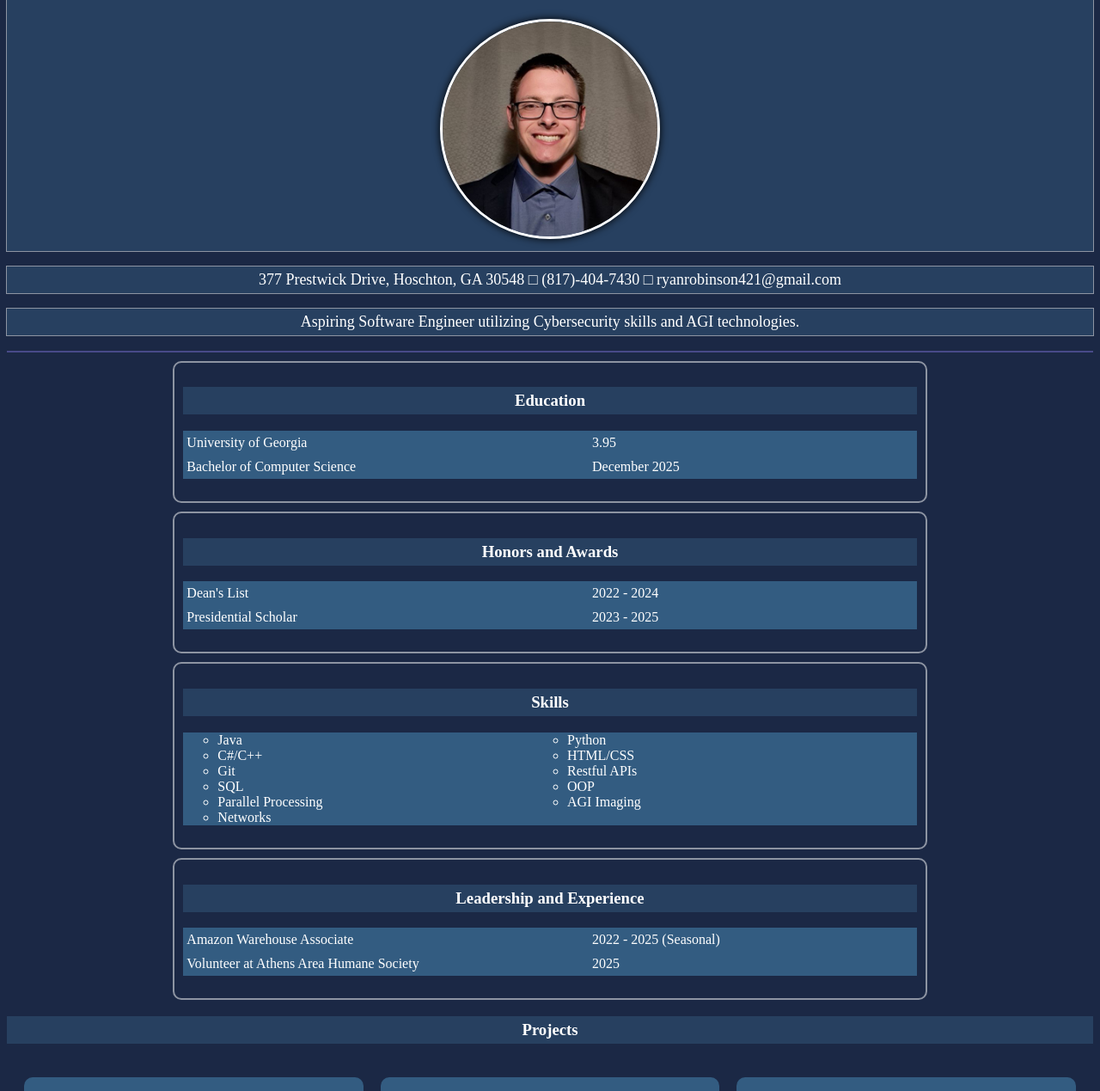
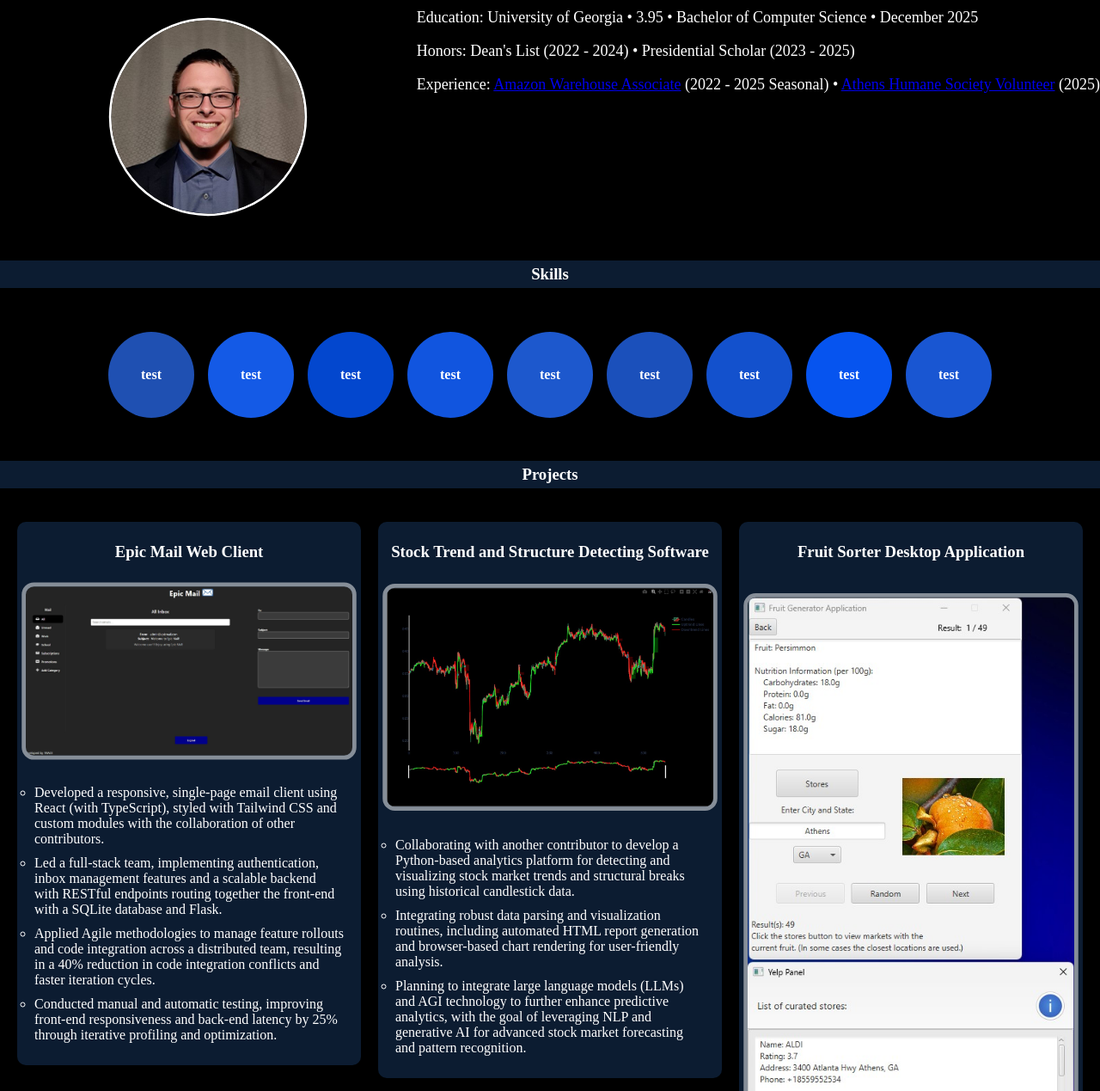
Before and after one commit to rrobinson421/rrobinson421.github.io, a website: page index.html in a window 1280 px wide. Shown: the part 157-1426 px from the top of the page at 86% size. Drawn offline with Linux system fonts and the light colour scheme.

Commit message:
Created JS for alert and project functionality, recreated base design and simplified look.

```diff
--- a/css/style.css
+++ b/css/style.css
@@ -2,27 +2,28 @@
 
 
 body {
-  margin: none;
+  margin: 0;
+  position: relative;
 }
 
 /****************   Nav Section **********************/
 nav {
-  background-color: rgb(39 64 96);
+  background-color: rgb(12, 28, 49);
   color: white;
-  outline: 1px solid rgb(255, 255, 255, .5);
 
   display: flex;
   vertical-align: auto;
   align-items: center;
   justify-content: space-between;
-  padding: 0px 20px;
+  padding: 10px;
+  border-bottom: 1px solid rgb(255, 255, 255, .5);
 }
 
 nav a {
   color: white;
   text-decoration: none;
-  padding: 20px 20px;
   display: block;
+  padding: 10px;
 }
 
 nav a:hover {
@@ -38,18 +39,23 @@ nav a[href*="contact"] {
 
 /***********************  Footer Section   **************************/
 footer {
-	background-color: rgb(39 64 96);
+	background-color: rgb(12, 28, 49);
   padding: 1 rem;
-  outline: 1px solid rgb(255, 255, 255, .5);
+  height: auto;
 
   display: flex;
   justify-content: center;
   color: white;
+  height: 50px;
+  border-top: 1px solid rgb(255, 255, 255, .5);
 }
 
 footer a {
   color: white;
   text-decoration: none;
+  display: flex;
+  vertical-align: auto;
+  align-items: center;
 }
 
 footer a:hover {
@@ -59,18 +65,35 @@ footer a:hover {
 
 /*********** Splash Page ************************/
 header {
-    background-color: rgb(39 64 96);
+    background-color: rgb(0, 0, 0);
     color: white;
-    text-align: center;
-    outline: 1px solid rgb(255, 255, 255, .5);
+    display: flex;
+}
+
+header .child {
+  flex: 1;
+  padding: 10px;
+  box-sizing: border-box;
+}
+
+header .left {
+  display: flex;
+  justify-content: center;
+  align-items: center;
+  flex-direction: column;
+}
+
+header .right {
+  display: flex;
+  justify-content: flex-start;
+  align-items: flex-start;
 }
 
 header h1 {
   font-family: 'Times New Roman', serif;
-  font-size: 40px;
+  font-size: 30px;
   font-weight: bold;
   color: white;
-  padding-top: 10px;
 }
 
 header img {
@@ -78,33 +101,23 @@ header img {
   margin: 10px 0;
   border: 3px solid white;
   box-shadow: 0 0 10px black;
+  scale: 0.9;
 }
 
 .address {
-  background-color: rgb(39 64 96);
   color: white;
-  text-align: center;
   font-size: 18px;
-  padding: 5px;
-  outline: 1px solid rgb(255, 255, 255, .5);
 }
 
 .tagline {
-  background-color: rgb(39 64 96);
   color: white;
-  text-align: center;
   font-size: 18px;
-  padding: 5px;
-  outline: 1px solid rgb(255, 255, 255, .5);
 }
 
 /************* Sections ********************/
-hr {
-  border: 1px solid rgb(118, 108, 206, .5);
-}
 
 section h3 {
-  background-color: rgb(39 64 96);
+  background-color: rgb(12, 28, 49);
   text-align: center;
   color: white;
   font-family: 'Times New Roman', serif;
@@ -112,7 +125,7 @@ section h3 {
 }
 
 section dl {
-  background-color: rgb(51 92 129);
+  background-color: rgb(12, 28, 49);
   color: white;
   padding: 5px 0;
   display: grid;
@@ -122,7 +135,7 @@ section dl {
 }
 
 section ul {
-  background-color: rgb(51 92 129);
+  background-color: rgb(12, 28, 49);
   color: white;
   list-style-type: circle;
   padding: auto 5px 0 20px 40px;
@@ -151,6 +164,31 @@ section a:hover {
   ;
 }
 
+.skills {
+  display: flex;
+  flex-wrap: wrap;
+  gap: 1rem;
+  justify-content: center;
+  padding: 2rem;
+}
+
+.skill {
+  width: 100px;
+  height: 100px;
+  border-radius: 50%;
+  color: white;
+  display: flex;
+  justify-content: center;
+  align-items: center;
+  font-weight: bold;
+  cursor: pointer;
+  transition: transform 0.3s;
+}
+
+.skill:hover {
+  transform: scale(1.1);
+}
+
 /**************   Projects   *****************/
 .three-col {
 	display: grid;
@@ -174,7 +212,7 @@ section a:hover {
 }
 
 .card {
-  background-color: rgb(51 92 129);
+  background-color: rgb(12, 28, 49);
   height: fit-content;
   border-radius: 10px;
 }
@@ -190,9 +228,10 @@ section a:hover {
 /**************   Responsiveness   *****************/
 @media (max-width: 680px) {
     nav {
-      flex-direction: column;
       text-align: center;
       align-items: center;
+      border-bottom: 1px solid rgb(255, 255, 255, .5);
+      display: block;
     }
 
     .three-col {
@@ -214,7 +253,7 @@ section a:hover {
   margin: 30px auto;
   height: auto;
   padding: 20px;
-  background-color: rgb(51 92 129);
+  background-color: rgb(12, 28, 49);
   border: 2px solid rgb(255, 255, 255, .5);
   color: white;
   outline: auto;
@@ -245,3 +284,7 @@ nav a[href*="index"] {
   border-radius: 1rem;
   padding: 10px 15px;
 }
+
+.allButFooter {
+  min-height: calc(100vh - 50px);
+}
--- a/index.html
+++ b/index.html
@@ -5,75 +5,40 @@
     <meta name="viewport" content="width=device-width, initial-scale=1.0" />
     <link rel="stylesheet" href="css/style.css">
     <link rel="stylesheet" href="https://cdnjs.cloudflare.com/ajax/libs/font-awesome/4.7.0/css/font-awesome.min.css">
-    <title>Ryan Robinson</title>
+    <script src="js/git_js.js" defer></script>
   </head>
-  <body style="background-color: rgb(27 40 69);">
+  <body style="background-color: rgb(0, 0, 0);">
     <nav>
         <p>Ryan Robinson</p>
         <a href="contact.html">Contact Ryan Robinson</a>
     </nav>
 
     <header>
-        <h1>Ryan Robinson</h1>
-        <img src = "images/headshot.jpg" alt = "Ryan Robinson Headshot" width = "250" height = "250">
+        <div class="child left">
+            <h1>Ryan Robinson</h1>
+            <img src = "images/headshot.jpg" alt = "Ryan Robinson Headshot" width = "250" height = "250" style="cursor: pointer;" onclick="coinflip()">
+        </div>
+        <div clas="child right">
+            <p class="address">377 Prestwick Drive, Hoschton, GA 30548 &#8226; (817)-404-7430 &#8226; ryanrobinson421@gmail.com</p>
+            <p class="tagline">Aspiring Software Engineer utilizing Cybersecurity skills and AGI technologies.</p>
+            <p class="tagline">Education: University of Georgia &#8226; 3.95 &#8226; Bachelor of Computer Science &#8226; December 2025</p>
+            <p class="tagline">Honors: Dean's List (2022 - 2024) &#8226; Presidential Scholar (2023 - 2025)</p>
+            <p class="tagline">Experience: <a href="https://amazon.jobs/content/en/job-categories/fulfillment-center-warehouse-associate">Amazon Warehouse Associate</a> (2022 - 2025 Seasonal) &#8226; <a href="https://athenshumanesociety.org/>">Athens Humane Society Volunteer</a> (2025)</p>
+        </div>
     </header>
-    <p class="address">377 Prestwick Drive, Hoschton, GA 30548 &#9633; (817)-404-7430 &#9633; ryanrobinson421@gmail.com</p>
-    <p class="tagline">Aspiring Software Engineer utilizing Cybersecurity skills and AGI technologies.</p>
-    <hr>
 
-    <section class="outline">
-        <h3>Education</h3>
-        <dl>
-            <dt>&nbsp;University of Georgia</dt>
-            <dd>&nbsp;3.95</dd>
-            <dt>&nbsp;Bachelor of Computer Science</dt>
-            <dd>&nbsp;December 2025</dd>
-        </dl>
+    <section>
+        <h3>Skills</h3>
     </section>
 
-    <section class="outline">
-        <h3>Honors and Awards</h3>
-        <dl>
-            <dt>&nbsp;Dean's List</dt>
-            <dd>&nbsp;2022 - 2024</dd>
-            <dt>&nbsp;Presidential Scholar</dt>
-            <dd>&nbsp;2023 - 2025</dd>
-        </dl>
-    </section>
-
-    <section class="outline">
-        <h3>Skills</h3>
-        <ul>
-            <li>Java</li>
-            <li>Python</li>
-            <li>C#/C++</li>
-            <li>HTML/CSS</li>
-            <li>Git</li>
-            <li>Restful APIs</li>
-            <li>SQL</li>
-            <li>OOP</li>
-            <li>Parallel Processing</li>
-            <li>AGI Imaging</li>
-            <li>Networks</li>
-        </ul>
-    </section>
-
-    <section class="outline">
-        <h3>Leadership and Experience</h3>
-        <dl>
-            <dt>
-                &nbsp;<a href="https://amazon.jobs/content/en/job-categories/fulfillment-center-warehouse-associate">Amazon Warehouse Associate</a>
-            </dt>
-            <dd>&nbsp;2022 - 2025 (Seasonal)</dd>
-            <dt>&nbsp;Volunteer at Athens Area Humane Society</dt>
-            <dd>&nbsp;2025</dd>
-        </dl>
+    <section class="skills" id="skills">
+        <!-- JS injection -->
     </section>
 
     <section>
         <h3>Projects</h3>
         <div class="three-col">
-            <div class="card">
+            <div class="card" style="cursor: pointer;" onclick="openNewTab('https://github.com/rrobinson421/EpicMailWebApplication')">
                 <h3>Epic Mail Web Client</h3>
                 <img src="images/proj_img1.jpg" alt="Epic Mail Screenshot" width="600" height="350">
                 <ul class="project-ul">
@@ -83,7 +48,7 @@
                     <li>Conducted manual and automatic testing, improving front-end responsiveness and back-end latency by 25% through iterative profiling and optimization.</li>
                 </ul>
             </div>
-            <div class="card">
+            <div class="card" style="cursor: pointer;" onclick="openNewTab('https://github.com/ComicPuzzle/MoneyMaker')">
                 <h3>Stock Trend and Structure Detecting Software</h3>
                 <img src="images/proj_img2.jpg" alt="Stock Trend Screenshot" width="600" height="350">
                 <ul class="project-ul">
@@ -92,7 +57,7 @@
                     <li>Planning to integrate large language models (LLMs) and AGI technology to further enhance predictive analytics, with the goal of leveraging NLP and generative AI for advanced stock market forecasting and pattern recognition.</li>
                 </ul>
             </div>
-            <div class="card">
+            <div class="card" style="cursor: pointer;" onclick="openNewTab('https://github.com/rrobinson421/FruitSorter')">
                 <h3>Fruit Sorter Desktop Application</h3>
                 <img src="images/proj_img3.jpg" alt="Fruit Sorter Screenshot" width="220" height="400">
                 <ul class="project-ul">
@@ -103,6 +68,6 @@
             </div>
         </div>
     </section>
-    <footer>&copy; <a href="contact.html">&nbsp;Ryan Robinson&nbsp;</a> <a href="https://www.linkedin.com/in/ryan-robinson-b03414290/" target="_blank"><i class="fa fa-linkedin-square" aria-hidden="true"></i></a></footer>
+    <footer><a href="contact.html">&copy; &nbsp;Ryan Robinson&nbsp;</a> <a href="https://www.linkedin.com/in/ryan-robinson-b03414290/" target="_blank"><i class="fa fa-linkedin-square" aria-hidden="true"></i></a></footer>
 </body>
 </html>
--- /dev/null
+++ b/js/git_js.js
@@ -0,0 +1,48 @@
+function openNewTab(url) {
+    window.open(url, "_newtab");
+    dailyAlert()
+}
+
+function dailyAlert() {
+    const today = new Date().toLocaleDateString();
+    const lastAlertDate = localStorage.getItem('lastDailyAlert');
+
+    if (lastAlertDate !== today) {
+        alert("Daily Alert: If some project sites return 404 errors, please contact the user of this page (me) for the project information (it's probably privated right now).");
+        localStorage.setItem('lastDailyAlert', today);
+    } else {
+        return;
+    }
+}
+
+function coinflip() {
+    alert("This will be interactable soon.");
+}
+
+const skills = [
+    "test", "test", "test", "test", "test", "test", "test", "test", "test"
+]
+
+const skillsContainer = document.getElementById("skills");
+skills.forEach(skill => {
+    const div = document.createElement("div");
+    div.classList.add("skill");
+    div.textContent = skill;
+
+    const hue = 220;
+    const saturation = Math.floor(Math.random() * 30 + 70); //70% - 100%
+    const lightness = Math.floor(Math.random() * 20 + 40); //40% - 60%
+    div.style.backgroundColor = `hsl(${hue}, ${saturation}%, ${lightness}%)`;
+
+    div.addEventListener("mouseenter", () => {
+        div.style.backgroundColor = `hsl(${hue}, ${saturation}%, ${lightness + 10}%)`;
+    });
+    div.addEventListener("mouseleave", () => {
+        div.style.backgroundColor = `hsl(${hue}, ${saturation}%, ${lightness}%)`;
+    });
+    div.addEventListener("click", () => {
+        alert("These will be interactable soon.");
+    });
+
+    skillsContainer.appendChild(div);
+});
```
Also changed, not shown: contact.html (+5 -4 lines).
